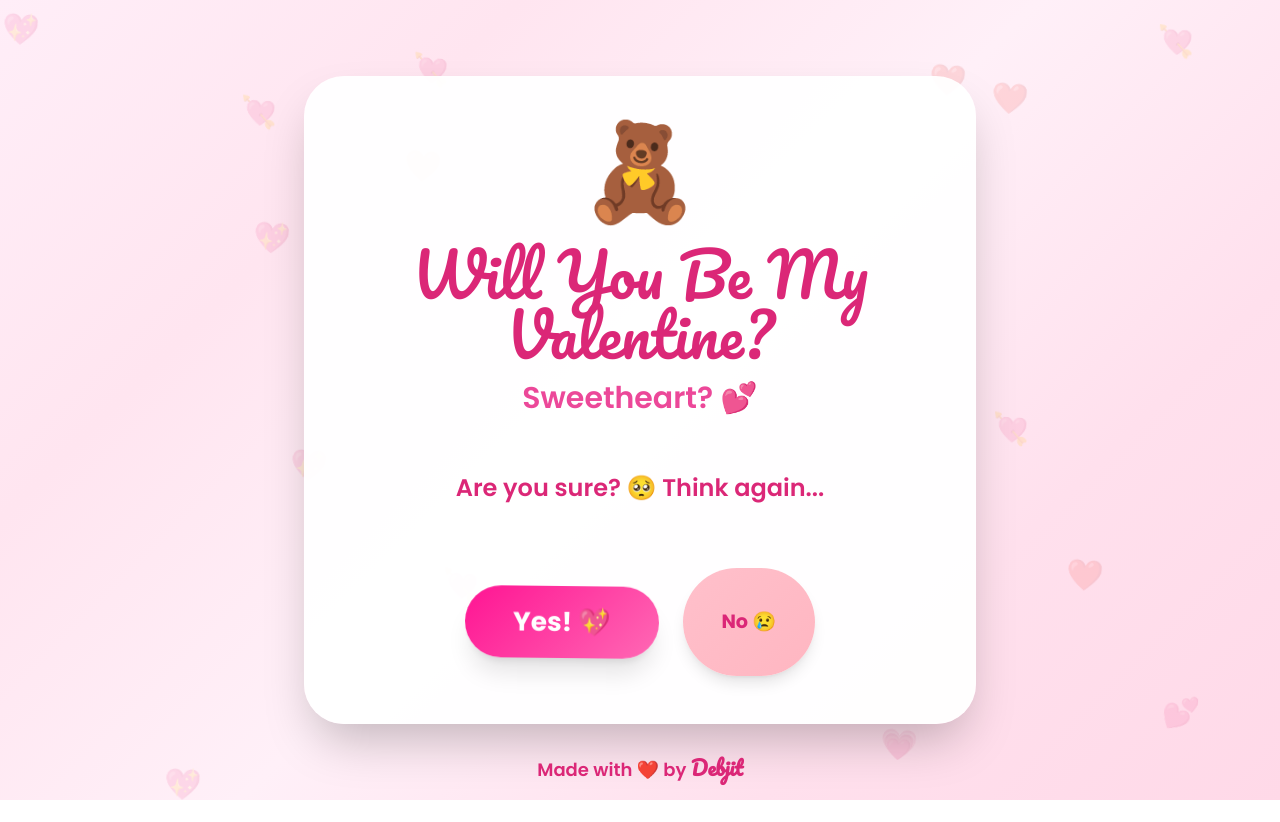
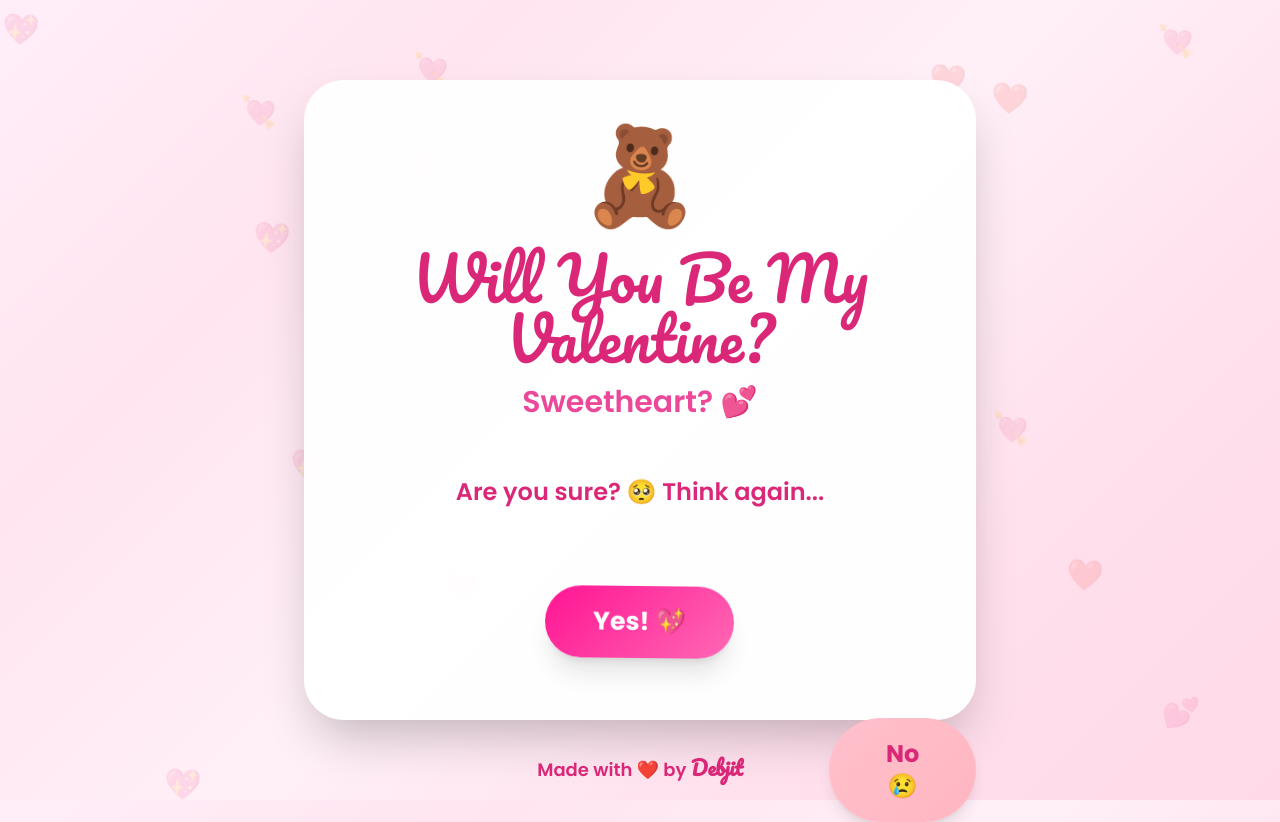
Before and after one commit to Rajarshisaha10/Valentines, a plain HTML site: page index.html in a window 1280 px wide. Both pictures are taken after a click on the button "No 😢". Before the commit the page ends 800 px from the top, so only its background shows below. Drawn offline with nearby package versions, Linux system fonts and the light colour scheme.

Commit message:
Update index.html

```diff
--- a/index.html
+++ b/index.html
@@ -98,10 +98,16 @@
         .btn-no {
             background: linear-gradient(135deg, #ffc0cb, #ffb6c1);
             transition: all 0.4s cubic-bezier(0.68, -0.55, 0.265, 1.55);
+            position: relative;
         }
 
         .btn-no:hover {
             background: linear-gradient(135deg, #ffb6c1, #ffc0cb);
+        }
+
+        .btn-absolute {
+            position: absolute !important;
+            z-index: 50;
         }
     </style>
 </head>
@@ -233,37 +239,36 @@
         }
 
         // Handle "No" button click
-        noBtn.addEventListener('click', function() {
-            if (noClickCount < messages.length) {
-                // Update message
-                messageBox.innerHTML = `<p class="fade-in">${messages[noClickCount]}</p>`;
+        noBtn.addEventListener('click', function(e) {
+            e.preventDefault();
 
-                // Shrink the No button
-                const currentSize = parseFloat(window.getComputedStyle(noBtn).fontSize);
-                const currentPadding = parseFloat(window.getComputedStyle(noBtn).paddingLeft);
+            // Update message (cycle through messages)
+            const messageIndex = noClickCount % messages.length;
+            messageBox.innerHTML = `<p class="fade-in">${messages[messageIndex]}</p>`;
 
-                noBtn.style.fontSize = (currentSize * 0.8) + 'px';
-                noBtn.style.paddingLeft = noBtn.style.paddingRight = (currentPadding * 0.8) + 'px';
-                noBtn.style.paddingTop = noBtn.style.paddingBottom = (currentPadding * 0.8) + 'px';
+            // Move the No button to a random position
+            noBtn.classList.add('btn-absolute');
 
-                // Grow the Yes button slightly
-                const yesCurrentSize = parseFloat(window.getComputedStyle(yesBtn).fontSize);
-                yesBtn.style.fontSize = (yesCurrentSize * 1.1) + 'px';
+            // Get viewport dimensions
+            const viewportWidth = window.innerWidth;
+            const viewportHeight = window.innerHeight;
+            const btnWidth = noBtn.offsetWidth;
+            const btnHeight = noBtn.offsetHeight;
 
-                noClickCount++;
+            // Generate random position (keeping button within viewport)
+            const maxX = viewportWidth - btnWidth - 40;
+            const maxY = viewportHeight - btnHeight - 100;
+            const randomX = Math.random() * maxX + 20;
+            const randomY = Math.random() * maxY + 20;
 
-                // Make button disappear if clicked too many times
-                if (noClickCount >= messages.length - 1) {
-                    setTimeout(() => {
-                        noBtn.style.opacity = '0';
-                        noBtn.style.transform = 'scale(0)';
-                        setTimeout(() => {
-                            noBtn.style.display = 'none';
-                            messageBox.innerHTML = '<p class="fade-in">The "No" option has vanished! ✨<br>Only "Yes" remains! 💕</p>';
-                        }, 400);
-                    }, 2000);
-                }
-            }
+            noBtn.style.left = randomX + 'px';
+            noBtn.style.top = randomY + 'px';
+
+            // Grow the Yes button slightly for emphasis
+            const yesCurrentSize = parseFloat(window.getComputedStyle(yesBtn).fontSize);
+            yesBtn.style.fontSize = (yesCurrentSize * 1.05) + 'px';
+
+            noClickCount++;
         });
 
         // Handle "Yes" button click
```
